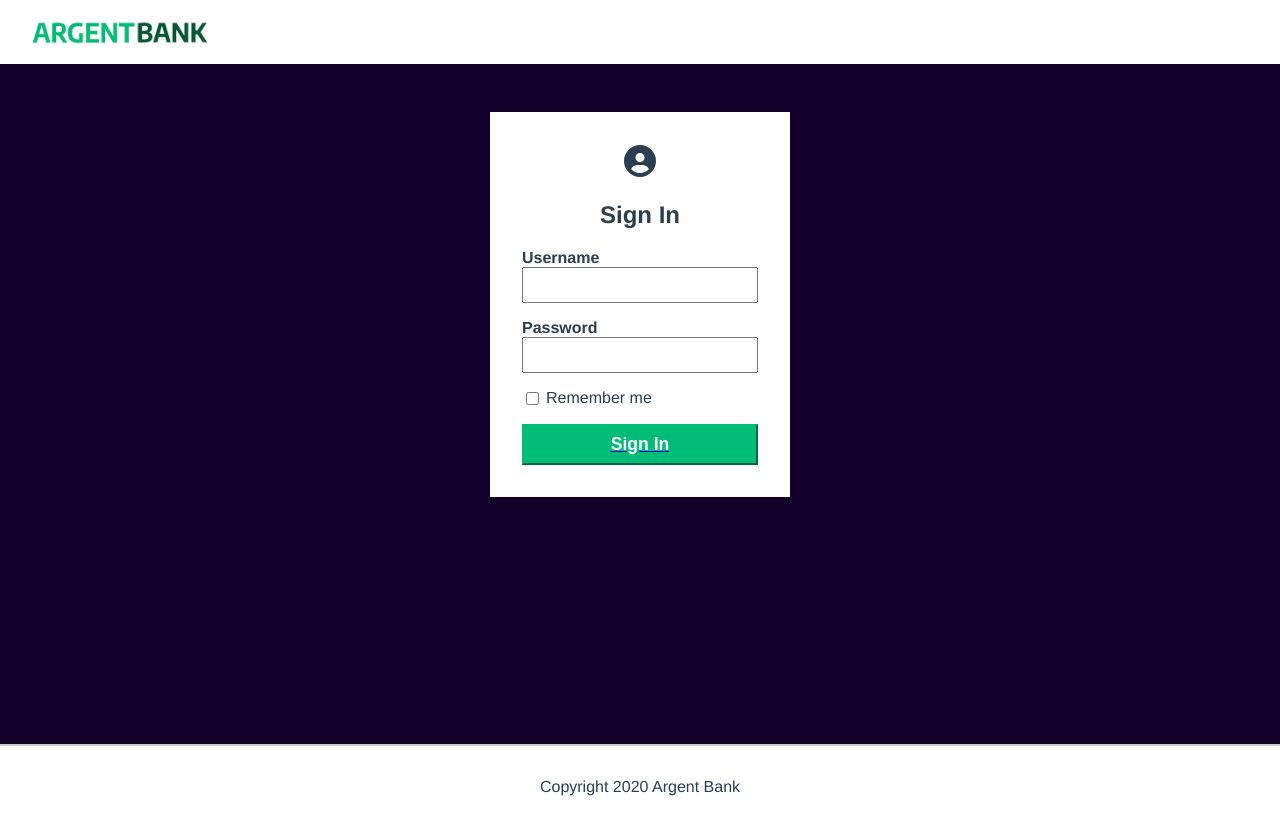
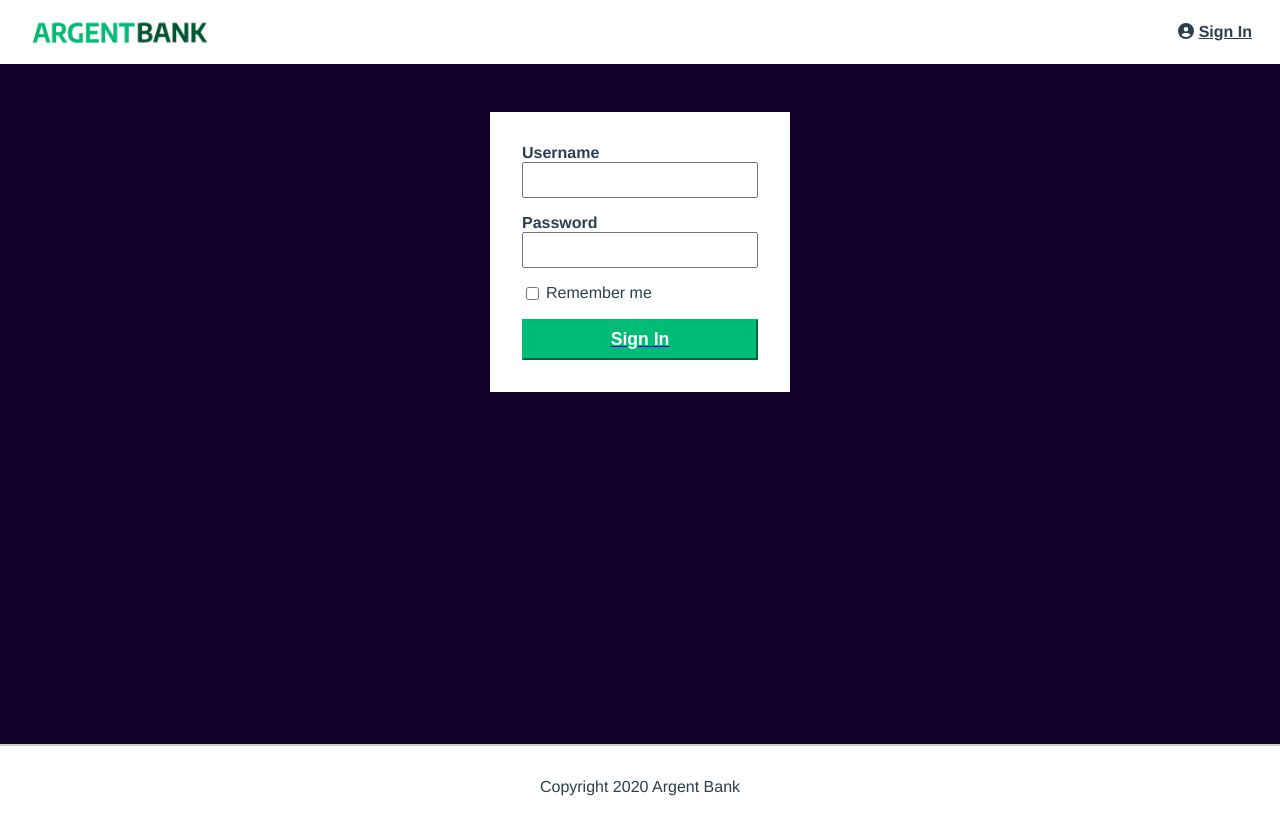
Before and after one commit to jeremyteurterie/remede-agency, a React (Vite) app: page /signin in a window 1280 px wide. Built offline with nearby package versions, Linux system fonts and the light colour scheme.

Commit message:
:sparkles: feat: add buttonsignin component to pages

```diff
--- a/src/pages/Home.jsx
+++ b/src/pages/Home.jsx
@@ -1,6 +1,7 @@
 import React from 'react';
 import Header from '../components/Header';
 import Footer from '../components/Footer';
+import ButtonSignIn from '../components/ButtonSignIn';
 import styles from '../styles/Home.module.css';
 import iconchat from '../assets/img/icon-chat.png';
 import iconmoney from '../assets/img/icon-money.png';
@@ -11,6 +12,7 @@ const Home = () => {
     <>
       <header>
         <Header />
+        <ButtonSignIn />
       </header>
       <main>
         <div className={styles.hero}>
--- a/src/pages/SignIn.jsx
+++ b/src/pages/SignIn.jsx
@@ -1,9 +1,8 @@
 import React from 'react';
 import { Link } from 'react-router-dom';
-import { FontAwesomeIcon } from '@fortawesome/react-fontawesome';
-import { faCircleUser } from '@fortawesome/free-solid-svg-icons';
 import Header from '../components/Header';
 import Footer from '../components/Footer';
+import ButtonSignIn from '../components/ButtonSignIn';
 import styles from '../styles/SignIn.module.css';
 
 const SignIn = () => {
@@ -11,14 +10,11 @@ const SignIn = () => {
     <>
       <header>
         <Header />
+        <ButtonSignIn />
       </header>
       <div className={styles.main}>
         <main className={styles.mainsignin}>
           <section className={styles.signincontent}>
-            <i className={styles.signinicon}>
-              <FontAwesomeIcon icon={faCircleUser} />
-            </i>
-            <h1>Sign In</h1>
             <form>
               <div className={styles.inputwrapper}>
                 <label for="username">Username</label>
```
